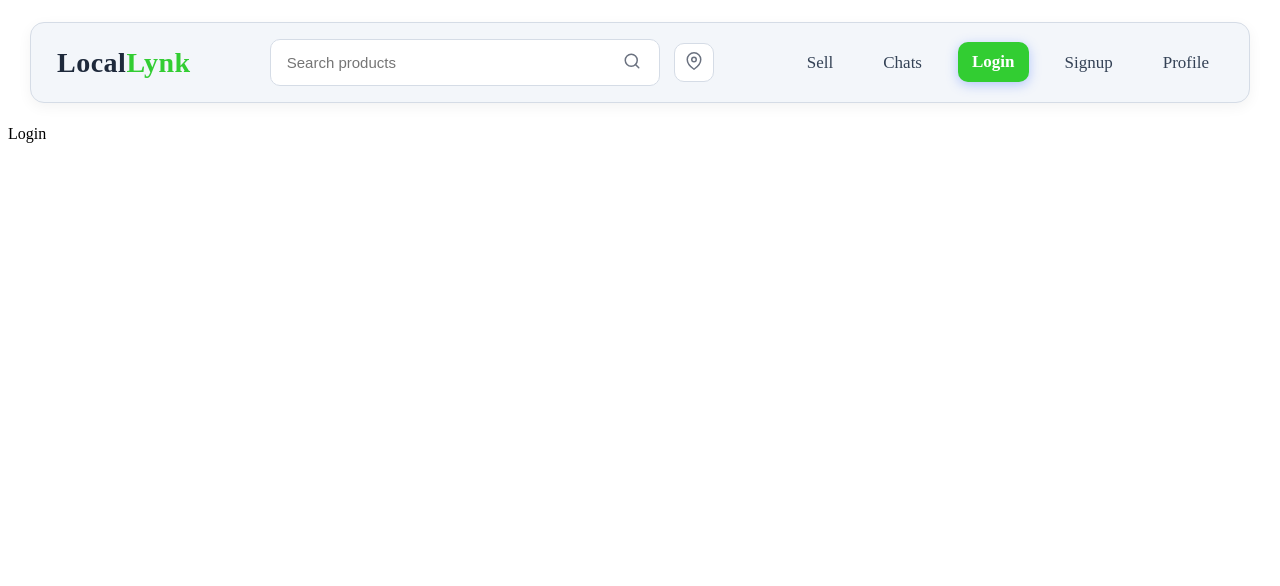
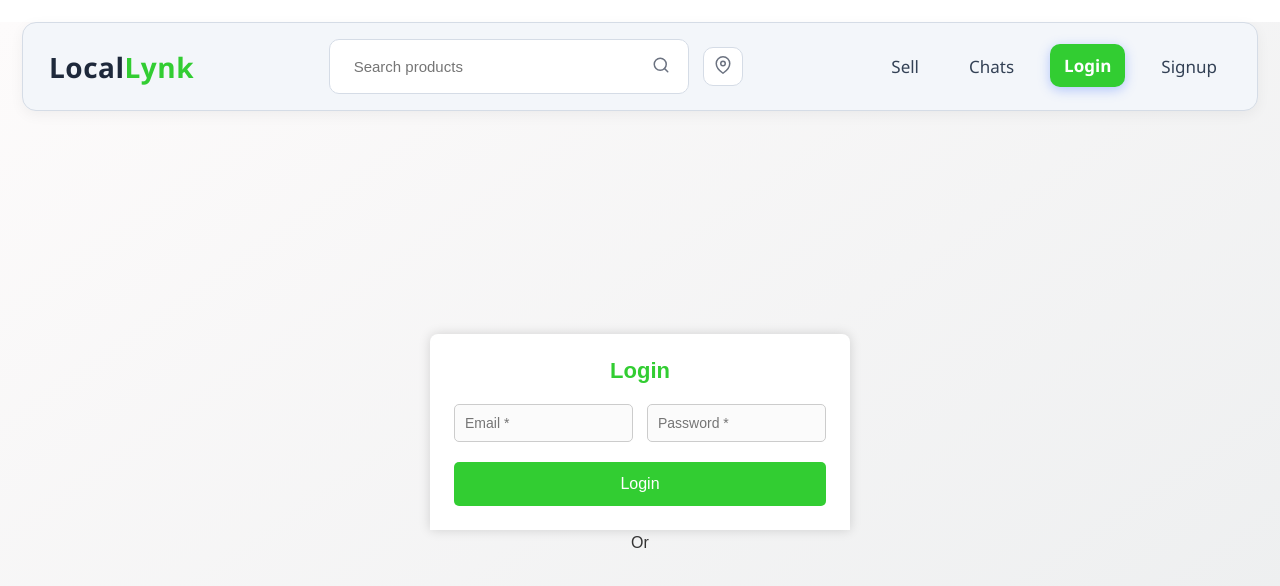
Before and after one commit to Nithish-2809/locallynk-frontend, a React (Vite) app: page /login in a window 1280 px wide. Shown: the top 586 px of the page. Built offline with nearby package versions, Linux system fonts and the light colour scheme.

Commit message:
added login feature and updated dynamic nav

```diff
--- a/src/App.css
+++ b/src/App.css
@@ -0,0 +1,155 @@
+/* ==== GLOBAL RESET ==== */
+* {
+  margin: 0;
+  padding: 0;
+  box-sizing: border-box;
+}
+
+
+body {
+  font-family: 'Segoe UI', Tahoma, Arial, sans-serif;
+  color: #333;
+}
+
+
+/* ==== GLOBAL PAGE BACKGROUND ==== */
+#root {
+  min-height: 100vh;
+  background: linear-gradient(145deg, #fdfbfb, #ebedee);
+}
+
+
+/* ==== GENERIC PAGE WRAPPER ==== */
+.page-wrapper {
+  min-height: calc(100vh - 70px); /* below navbar */
+  padding: 40px 20px;
+}
+
+
+/* ==== COMMON CARD STYLE ==== */
+.card {
+  background: white;
+  border-radius: 10px;
+  box-shadow: 0 12px 25px rgba(0,0,0,0.08);
+  padding: 20px;
+}
+
+
+/* ==== FORM BASE STYLE ==== */
+input,
+textarea,
+select {
+  border: 1px solid #ddd;
+  border-radius: 6px;
+  padding: 10px;
+  outline: none;
+  font-size: 14px;
+  background: #fbfbfb;
+  transition: 0.25s ease;
+}
+
+input:focus,
+textarea:focus,
+select:focus {
+  border-color: limegreen;
+  box-shadow: 0 0 0 2px rgba(50,205,50,0.15);
+}
+
+
+/* ==== GLOBAL BUTTONS ==== */
+button {
+  border: none;
+  cursor: pointer;
+  border-radius: 6px;
+  font-size: 15px;
+  transition: 0.2s ease-in-out;
+}
+
+button:hover {
+  transform: translateY(-1px);
+}
+
+
+/* ==== SUCCESS BUTTON ==== */
+.btn-primary {
+  background: limegreen;
+  color: white;
+}
+
+.btn-primary:hover {
+  background: #24a024;
+}
+
+
+/* ==== SECONDARY BUTTON ==== */
+.btn-secondary {
+  background: #e2e6f2;
+  color: #333;
+}
+
+.btn-secondary:hover {
+  background: #cfd6ec;
+}
+
+
+/* ==== LINKS ==== */
+a {
+  text-decoration: none;
+  color: limegreen;
+}
+
+a:hover {
+  text-decoration: underline;
+}
+
+
+/* ==== NAVBAR LOOK (OPTIONAL IF YOU HAVE ONE) ==== */
+.navbar {
+  height: 70px;
+  background: white;
+  box-shadow: 0 4px 10px rgba(0,0,0,0.05);
+  display: flex;
+  align-items: center;
+  padding: 0 20px;
+  justify-content: space-between;
+}
+
+
+/* ==== FORM PAGES CENTERING ==== */
+.center-page {
+  display: flex;
+  justify-content: center;
+  align-items: center;
+  margin-top: 30px;
+}
+
+
+/* ==== GOOGLE BUTTON CENTER ==== */
+.google-wrapper {
+  margin-top: 14px;
+}
+
+
+/* ==== SOFT CONTAINERS ==== */
+.soft-bg {
+  background: rgba(255,255,255,0.75);
+  backdrop-filter: blur(8px);
+}
+
+
+/* ==== TEXT COLOR HARMONY ==== */
+h1, h2, h3 {
+  color: #2a2a2a;
+}
+
+small {
+  color: #666;
+}
+
+
+/* ==== MOBILE ==== */
+@media (max-width: 600px) {
+  .page-wrapper {
+    padding: 20px 12px;
+  }
+}
--- a/src/App.jsx
+++ b/src/App.jsx
@@ -1,5 +1,6 @@
 import {  Routes, Route } from "react-router-dom";
 import Nav from "./components/Nav";
+import "./App.css"
 
 import Home from "./pages/Home";
 import Login from "./pages/Login";
--- a/src/Styles/Nav.css
+++ b/src/Styles/Nav.css
@@ -217,3 +217,13 @@
     padding: 8px 10px;
   }
 }
+
+
+.logout-btn {
+  cursor: pointer;
+  color: crimson;
+}
+
+.logout-btn:hover {
+  text-decoration: underline;
+}
--- a/src/components/Nav.jsx
+++ b/src/components/Nav.jsx
@@ -1,11 +1,26 @@
 import React from "react";
-import { NavLink, Link } from "react-router-dom";
+import { NavLink, Link, useNavigate } from "react-router-dom";
 import { FiSearch, FiMapPin } from "react-icons/fi";
 import "../Styles/Nav.css";
 
 export default function Nav() {
+
+  const navigate = useNavigate();
+
+  // ✅ Check login state
+  const isLoggedIn = Boolean(localStorage.getItem("token"));
+
+  // ✅ Logout handler
+  const handleLogout = () => {
+    localStorage.removeItem("token");
+    localStorage.removeItem("user");
+    navigate("/login");
+    window.location.reload();   // re-render navbar
+  };
+
   return (
     <nav className="nav">
+
       {/* Logo */}
       <div className="nav-left">
         <Link to="/" className="nav-logo">
@@ -13,7 +28,7 @@ export default function Nav() {
         </Link>
       </div>
 
-      {/* Search Section */}
+      {/* Search */}
       <div className="nav-center">
         <div className="search-box">
           <input className="search-input" placeholder="Search products" />
@@ -28,11 +43,28 @@ export default function Nav() {
 
       {/* Right Navigation */}
       <div className="nav-right">
+
         <NavLink to="/sell" className="nav-link">Sell</NavLink>
         <NavLink to="/chat" className="nav-link">Chats</NavLink>
-        <NavLink to="/login" className="nav-link">Login</NavLink>
-        <NavLink to="/signup" className="nav-link">Signup</NavLink>
-        <NavLink to="/profile" className="nav-link">Profile</NavLink>
+
+        {/* ✅ NOT LOGGED IN */}
+        {!isLoggedIn && (
+          <>
+            <NavLink to="/login" className="nav-link">Login</NavLink>
+            <NavLink to="/signup" className="nav-link">Signup</NavLink>
+          </>
+        )}
+
+        {/* ✅ LOGGED IN */}
+        {isLoggedIn && (
+          <>
+            <NavLink to="/profile" className="nav-link">Profile</NavLink>
+            <span className="nav-link logout-btn" onClick={handleLogout}>
+              Logout
+            </span>
+          </>
+        )}
+
       </div>
     </nav>
   );
--- a/src/pages/Login.jsx
+++ b/src/pages/Login.jsx
@@ -1,9 +1,131 @@
-import React from 'react'
+import { useState } from "react";
+import axios from "axios";
+import Notification from "../components/Notification";
+import "../Styles/Auth.css";
+import { GoogleLogin } from "@react-oauth/google";
+import { jwtDecode } from "jwt-decode";
 
-function Login() {
+const Login = () => {
+
+  const [popup, setPopup] = useState({ show: false, type: "", message: "" });
+  const [loading, setLoading] = useState(false);
+
+  const [formData, setFormData] = useState({
+    email: "",
+    password: ""
+  });
+
+  const showPopup = (type, message) => {
+    setPopup({ show: true, type, message });
+    setTimeout(() => setPopup({ show: false, type: "", message: "" }), 4000);
+  };
+
+  const handleChange = (e) => {
+    const { name, value } = e.target;
+    setFormData(prev => ({ ...prev, [name]: value }));
+  };
+
+  // ✅ NORMAL LOGIN
+  const handleSubmit = async (e) => {
+    e.preventDefault();
+
+    if (!formData.email || !formData.password) {
+      showPopup("error", "Enter email & password");
+      return;
+    }
+
+    try {
+      setLoading(true);
+
+      const res = await axios.post(
+        "https://locallynk-production.up.railway.app/user/login",
+        formData
+      );
+
+      localStorage.setItem("token", res.data.token);
+      localStorage.setItem("user", JSON.stringify(res.data.user));
+
+      showPopup("success", "Login successful ✅");
+
+      setTimeout(() => window.location.href = "/", 1500);
+
+    } catch (err) {
+      showPopup("error", err.response?.data?.msg || "Login failed!");
+    } finally {
+      setLoading(false);
+    }
+  };
+
+  // ✅ GOOGLE LOGIN / SIGNUP
+  const handleGoogleLogin = async (credentialResponse) => {
+    try {
+      const decoded = jwtDecode(credentialResponse.credential);
+
+      // Try logging in with google email
+      const res = await axios.post(
+        "https://locallynk-production.up.railway.app/user/login",
+        {
+          email: decoded.email,
+          password: decoded.sub // Google unique ID used as password
+        }
+      );
+
+      localStorage.setItem("token", res.data.token);
+      localStorage.setItem("user", JSON.stringify(res.data.user));
+
+      showPopup("success", "Google Login successful ✅");
+
+      setTimeout(() => window.location.href = "/", 1500);
+
+    } catch (_) {
+      showPopup("error", "Google account not found. Please signup first!");
+    }
+  };
+
   return (
-    <div>Login</div>
-  )
-}
+    <div className="signup-container">
 
-export default Login
+      <form onSubmit={handleSubmit} className="signup-box">
+        <h2 className="signup-title">Login</h2>
+
+        <input
+          type="email"
+          placeholder="Email *"
+          name="email"
+          value={formData.email}
+          onChange={handleChange}
+        />
+
+        <input
+          type="password"
+          placeholder="Password *"
+          name="password"
+          value={formData.password}
+          onChange={handleChange}
+        />
+
+        <button type="submit" className="signup-btn" disabled={loading}>
+          {loading ? "Logging in..." : "Login"}
+        </button>
+      </form>
+
+      {/* GOOGLE LOGIN */}
+      <div className="google-wrapper">
+        <p>Or</p>
+        <div className="google-btn">
+          <GoogleLogin
+            theme="filled_blue"
+            size="large"
+            onSuccess={handleGoogleLogin}
+            onError={() => showPopup("error", "Google Login Failed")}
+          />
+        </div>
+      </div>
+
+      {popup.show && <Notification type={popup.type} message={popup.message} />}
+
+    </div>
+  );
+};
+
+export default Login;
--- a/src/pages/Signup.jsx
+++ b/src/pages/Signup.jsx
@@ -193,7 +193,7 @@ const Signup = () => {
           <p>Or</p>
           <div className="google-btn">
             <GoogleLogin
-              theme="filled_black"
+              theme="filled_blue"
               size="large"
               onSuccess={handleGoogleSignup}
               onError={() => showPopup("error", "Google Signup Failed")}
```
